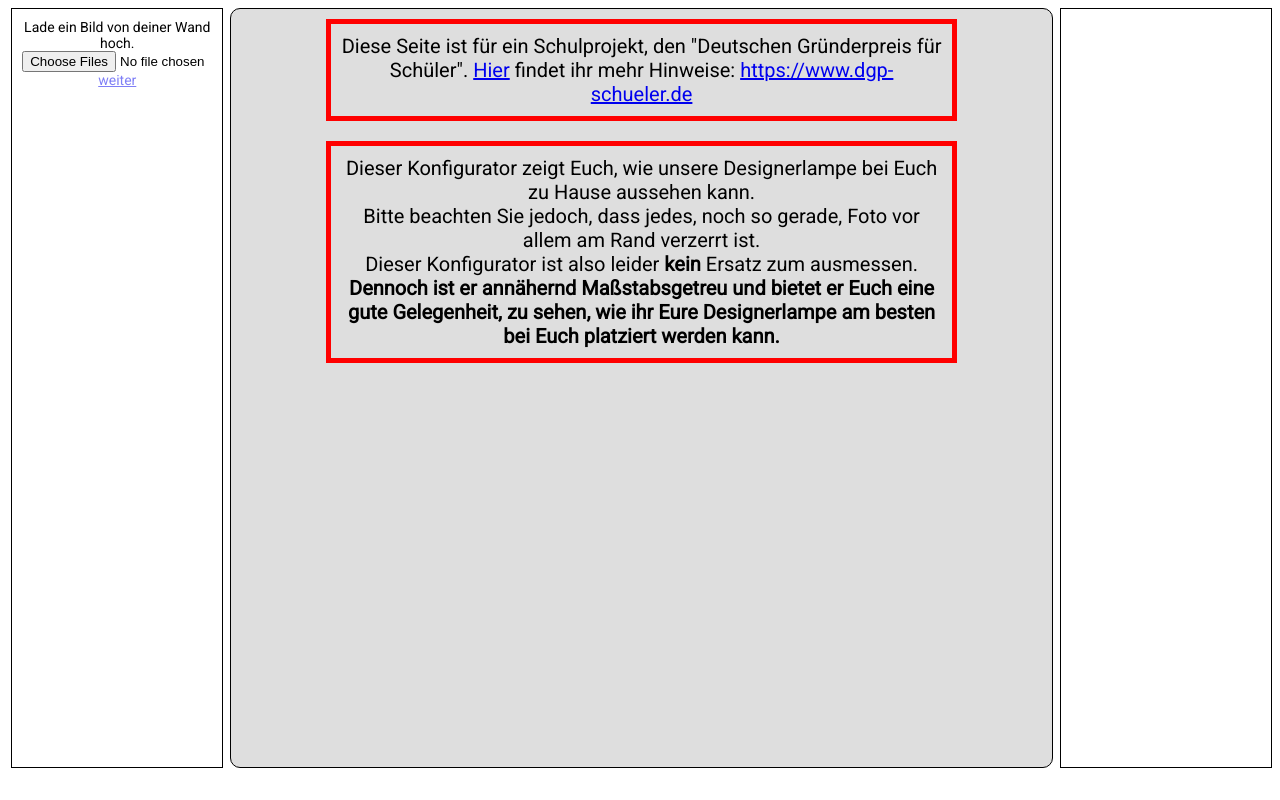
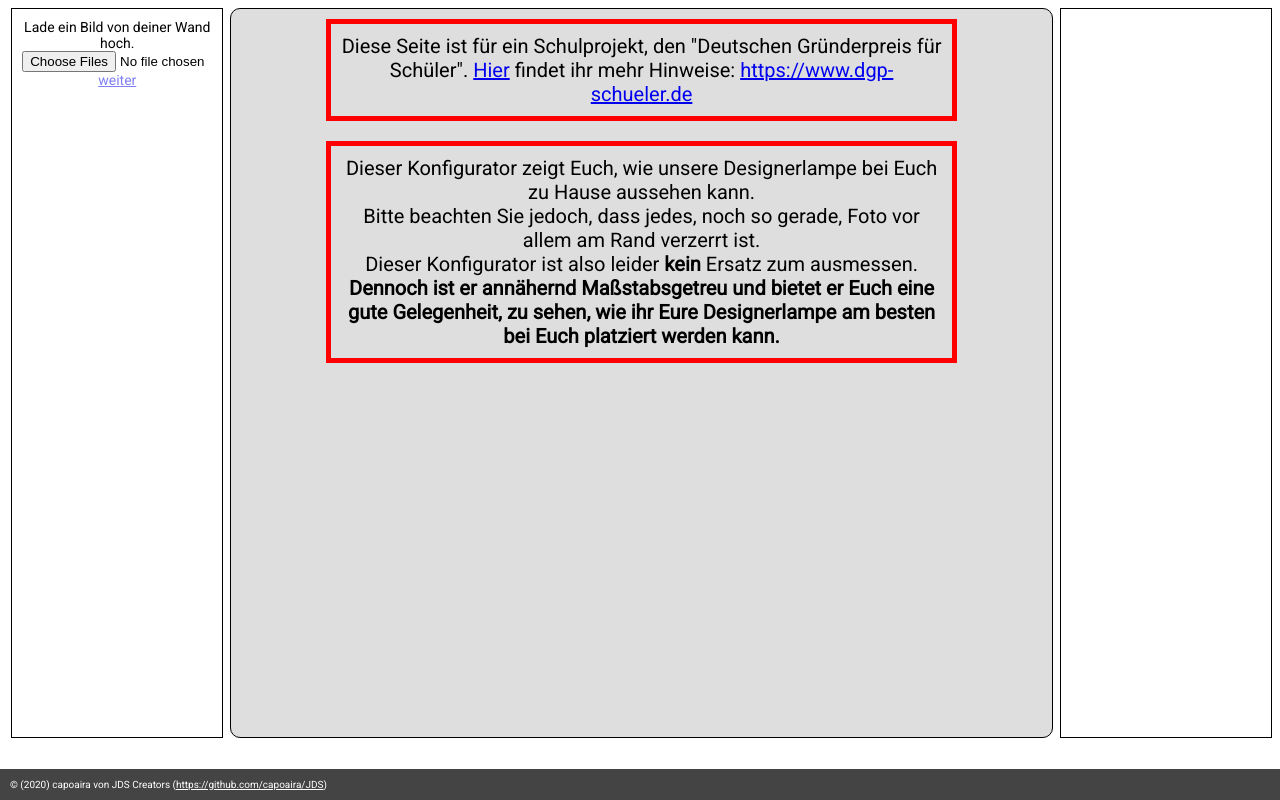
Before and after one commit to capoaira/JDS, a plain HTML site: page config.html in a window 1280 px wide. Drawn offline with nearby package versions, Linux system fonts and the light colour scheme.

Commit message:
add footer

```diff
--- a/config.html
+++ b/config.html
@@ -90,5 +90,8 @@
 				</form>
 			</div>
 		</div>
+		<footer>
+			<span>&copy; (2020) capoaira von JDS Creators (<a href="https://github.com/capoaira/JDS" target="_blank">https://github.com/capoaira/JDS</a>)</span>
+		</footer>
 	</body>
 </html>
--- a/css/config.css
+++ b/css/config.css
@@ -1,6 +1,7 @@
 body {
 	font-family: Roboto;
 	font-size: 14px;
+	background-color: fff;
 }
 
 #content {
@@ -8,7 +9,7 @@ body {
 	position: fixed;
 	justify-content: space-around;
 	width: 99%;
-	height: 95%;
+	height: calc(95% - 30px);
 }
 
 #vorschau {
@@ -87,3 +88,19 @@ td:nth-child(1) {
 	text-align: left;
 	padding-right: 30%;
 }
+
+footer {
+	position: fixed;
+	bottom: 0;
+	left: 0;
+	width: 99%;
+	font-size: 10px;
+	margin: auto;
+	padding: 10px;
+	background-color: #444444;
+	color: #fff;
+}
+
+footer a {
+	color: #fff;
+}
```
